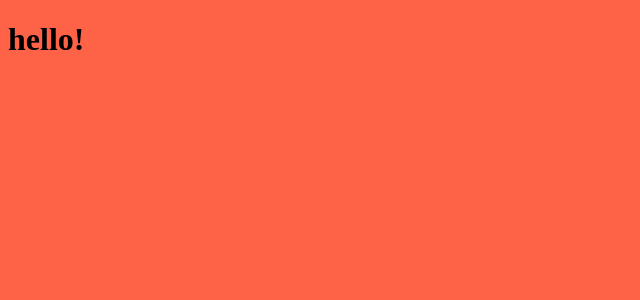
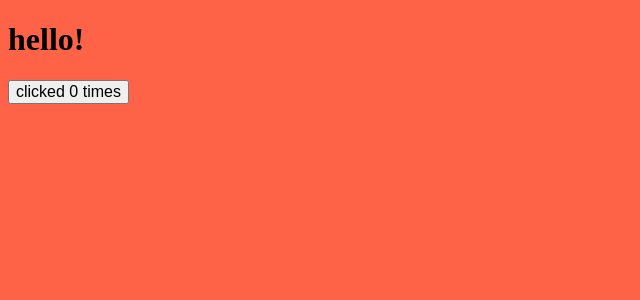
Before and after one commit to maxcell/example-full-repo, a React app: page / in a window 1280 px wide. Shown: the top 300 px of the page, without its empty margins (0-640 px from the left). Built offline with nearby package versions, Linux system fonts and the light colour scheme.

Commit message:
Make hot reloading actually work
In order for hot reloading to work with react, we need react-hot-loader and the hot flag. We also needed to make sure our module was properly reloading.

Rather than keeping the hot key in our webpack config we're putting only the flag

```diff
--- a/package.json
+++ b/package.json
@@ -7,6 +7,7 @@
   "scripts": {
     "build": "webpack --config webpack.config.prod.js",
     "dev": "webpack serve --open --config webpack.config.dev.js",
+    "dev:hot": "webpack serve --open --hot --config webpack.config.dev.js",
     "test": "echo \"Error: no test specified\" && exit 1"
   },
   "keywords": [],
@@ -29,6 +30,7 @@
     "css-loader": "^6.2.0",
     "html-webpack-plugin": "^5.3.2",
     "mini-css-extract-plugin": "^2.1.0",
+    "react-hot-loader": "^4.13.0",
     "style-loader": "^3.2.1",
     "webpack": "^5.47.1",
     "webpack-cli": "^4.7.2",
--- a/src/App.js
+++ b/src/App.js
@@ -1,8 +1,15 @@
+import {hot} from 'react-hot-loader/root'
 import * as React from 'react';
 import {Title} from './Title';
 
-export const App = () => {
+const App = () => {
+  const [count, setCount] = React.useState(0)
   return (
+    <React.Fragment>
     <Title text="hello!" />
+    <button style={{fontSize: '1rem'}} onClick={() => {setCount(count + 1)}}>clicked {count} times</button>
+    </React.Fragment>
   )
 }
+
+export default hot(App);
--- a/src/index.js
+++ b/src/index.js
@@ -2,6 +2,6 @@ import * as React from 'react'
 import ReactDOM from 'react-dom'
 import './styles.css'
 
-import {App} from './App'
+import App from './App'
 
 ReactDOM.render(<App />, document.getElementById('app'))
--- a/webpack.config.dev.js
+++ b/webpack.config.dev.js
@@ -4,8 +4,7 @@ const baseConfig = require('./webpack.config.base.js')
 module.exports = merge(baseConfig, {
   mode: 'development',
   devServer: {
-    port: 9002,
-    hot: true
+    port: 9002
   },
   devtool: 'source-map',
   module: {
```
Also changed, not shown: 1 other file (tests, documents, lock files or other folders).
